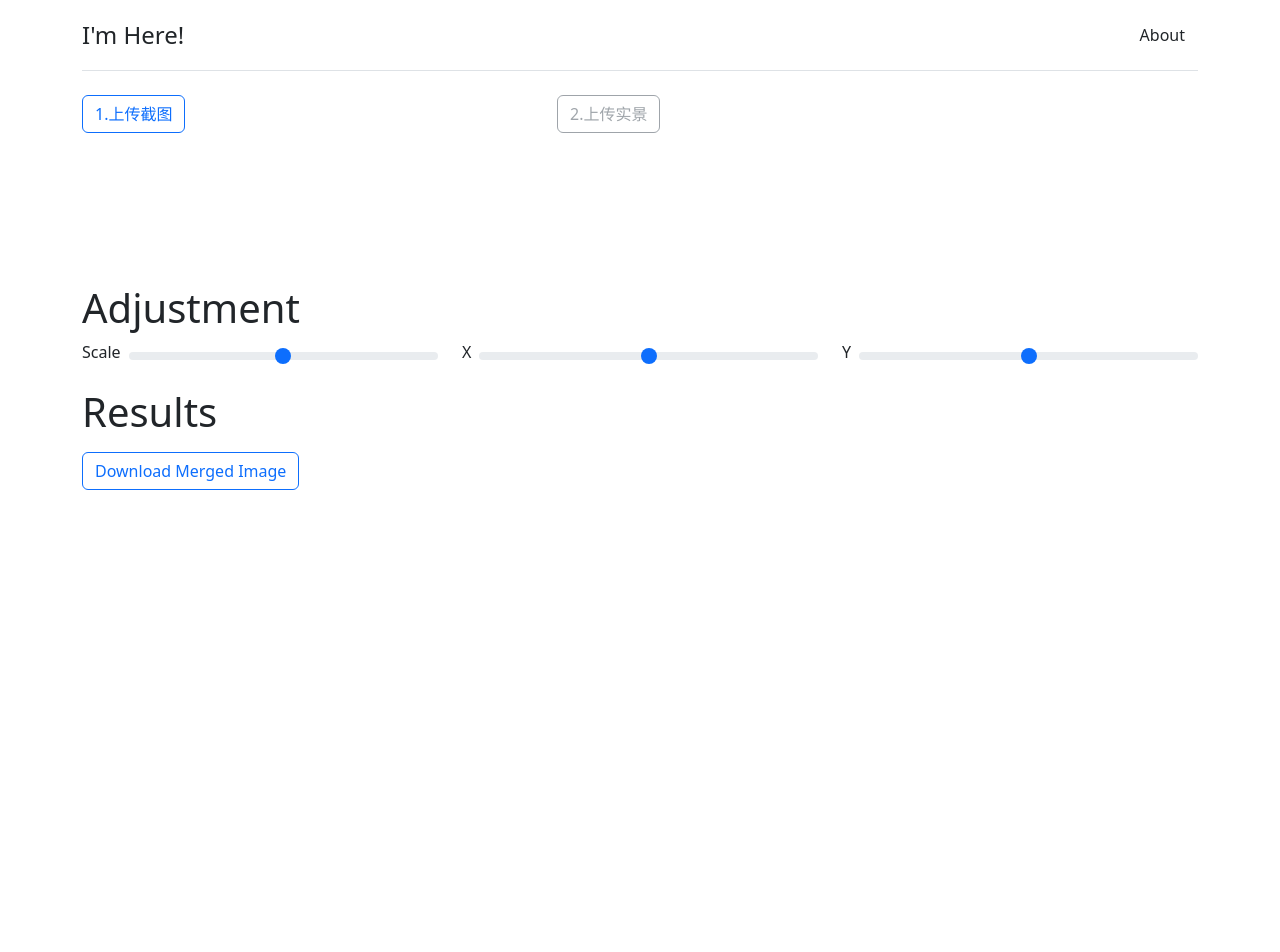
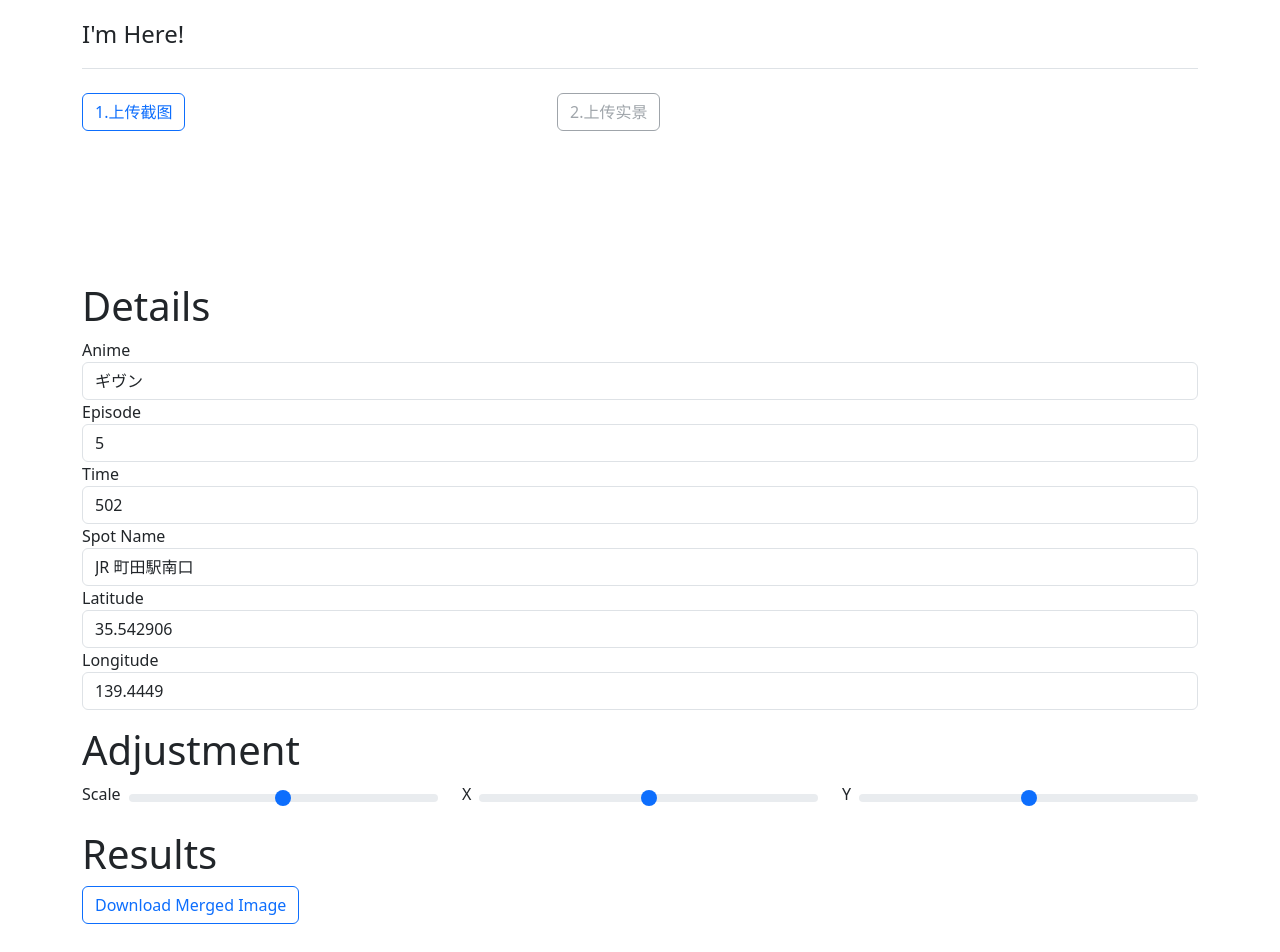
Before and after one commit to anitabi/IMHere, a React (Create React App) app: page / in a window 1280 px wide. Shown: the top 952 px of the page. Before the commit the page ends 800 px from the top, so only its background shows below. Built offline with nearby package versions, Linux system fonts and the light colour scheme; a web font is replaced by a local one.

Commit message:
add text editor

```diff
--- a/src/App.js
+++ b/src/App.js
@@ -1,6 +1,6 @@
 import 'bootstrap/dist/css/bootstrap.min.css';
 import './App.css';
-import React, { useState, useRef, useEffect } from 'react';
+import React, { useState, useRef, useEffect, handleChange } from 'react';
 
 // function to add text
 function addTextToCanvasL(canvas, text, x, y, size, color) {
@@ -40,6 +40,16 @@ function App() {
   const now = new Date();
   const formattedDateTime = now.toISOString().replace(/:\d+\.\d+Z$/, '').replace(/[-T:]/g, '').replace(/\..+/, '');
   const downloadFileName = `MergedImage_${formattedDateTime}.png`;
+
+
+
+  const handleChange = (e) => {
+    const { name, value } = e.target;
+    setPosInfo(prevState => ({
+      ...prevState,
+      [name]: name === 'episode' || name === 'time' ? parseInt(value, 10) : name === 'x' || name === 'y' ? parseFloat(value) : value
+    }));
+  };
 
 
   const handleImageChange = (event, setImage, canvasRef) => {
@@ -130,7 +140,7 @@ function App() {
       secondImg.src = URL.createObjectURL(secondImage);
     };
     firstImg.src = URL.createObjectURL(firstImage);
-  }, [p2Para, firstImage, secondImage]);
+  }, [p2Para, posInfo, firstImage, secondImage]);
 
   return (
     <div className="App">
@@ -139,9 +149,9 @@ function App() {
           <a href="#" class="d-flex align-items-center mb-3 mb-md-0 me-md-auto text-dark text-decoration-none">
             <span class="fs-4">I'm Here!</span>
           </a>
-          <ul class="nav nav-pills">
+          {/* <ul class="nav nav-pills">
             <li><button className="btn">About</button></li>
-          </ul>
+          </ul> */}
         </header>
 
         <div>
@@ -176,8 +186,6 @@ function App() {
                 disabled={!firstImage}
               />
             </div>
-
-
           </div>
           <div className="row">
             <div className="col-md-5">
@@ -187,8 +195,75 @@ function App() {
             <div className="col-md-5">
               <canvas ref={secondCanvasRef} style={{ maxWidth: '50%' }}></canvas>
             </div>
+          </div>
 
+
+          <div className="row mt-3">
+            <p className="h1">Details</p>
+            <div className="col-md-12">
+              <label>Anime</label>
+              <input
+                type="text"
+                className="form-control"
+                name="anime"
+                value={posInfo.anime}
+                onChange={handleChange}
+                onWheel={(e) => e.target.blur()}
+              />
+
+              <label>Episode</label>
+              <input
+                type="number"
+                className="form-control"
+                name="episode"
+                value={posInfo.episode}
+                onChange={handleChange}
+                onWheel={(e) => e.target.blur()}
+              />
+              <label>Time</label>
+              <input
+                type="number"
+                className="form-control"
+                name="time"
+                value={posInfo.time}
+                onChange={handleChange}
+                onWheel={(e) => e.target.blur()}
+              />
+              <label>Spot Name</label>
+              <input
+                type="text"
+                className="form-control"
+                name="name"
+                value={posInfo.name}
+                onChange={handleChange}
+                onWheel={(e) => e.target.blur()}
+              />
+              <label>Latitude</label>
+              <input
+                type="text"
+                className="form-control"
+                name="x"
+                value={posInfo.x}
+                onChange={handleChange}
+                onWheel={(e) => e.target.blur()}
+              />
+              <label>Longitude</label>
+              <input
+                type="text"
+                className="form-control"
+                name="y"
+                value={posInfo.y}
+                onChange={handleChange}
+                onWheel={(e) => e.target.blur()}
+              />
+            </div>
           </div>
+
+
+
+
+
+
           <div className="row mt-3">
             <p class="h1">Adjustment</p>
 
@@ -233,27 +308,44 @@ function App() {
               />
             </div>
           </div>
-          <div className="row mt-3">
 
 
+
+          <div className="row mt-3">
             <p class="h1">Results</p>
-
+            <div class="col-md-5">
+              <a href={mergedImageURL} className="btn btn-outline-primary" download={downloadFileName}>Download Merged Image</a>
+            </div>
+          </div>
+          <div className="row mt-3">
             {mergedImageURL && (
               <div className="col-md-5">
                 <img src={mergedImageURL} id="result" alt="Merged" style={{ maxWidth: '100%' }} />
               </div>
             )}
           </div>
-          <div className="row mt-2 mb-5">
-            <div class="col-md-5">
-              <a href={mergedImageURL} className="btn btn-outline-primary" download={downloadFileName}>Download Merged Image</a>
-            </div>
 
-          </div>
         </div>
 
+
+        <footer class="d-flex flex-wrap justify-content-between align-items-center py-3 my-4 border-top">
+          <div class="col-md-4 d-flex align-items-center">
+            <a href="https://github.com/ihkk" class="link" target="_blank" style={{ textDecoration: "none" }}><span class="mb-3 mb-md-0 text-muted">© Jacky HE</span></a>
+          </div>
+
+          <ul class="nav col-md-4 justify-content-end list-unstyled d-flex">
+            <li class="ms-3">
+              <a className="text-muted" target="_blank" href="https://github.com/ihkk/imhere">
+                <img src="https://github.githubassets.com/assets/GitHub-Mark-ea2971cee799.png" alt="GitHub Logo" style={{ width: '24px', height: '24px' }} />
+              </a>
+
+
+            </li>
+          </ul>
+        </footer>
       </div>
-    </div>
+
+    </div >
   );
 }
 
```
